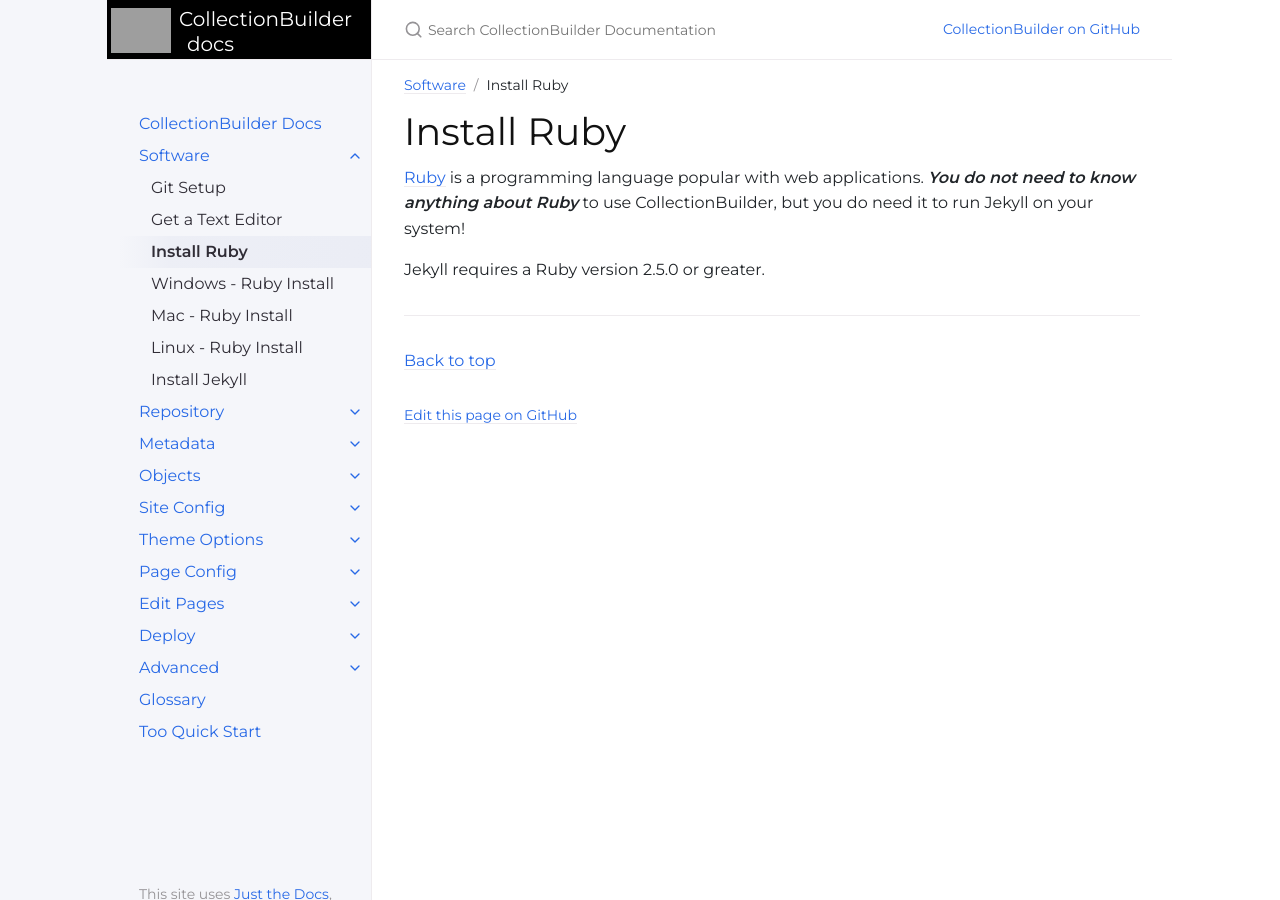
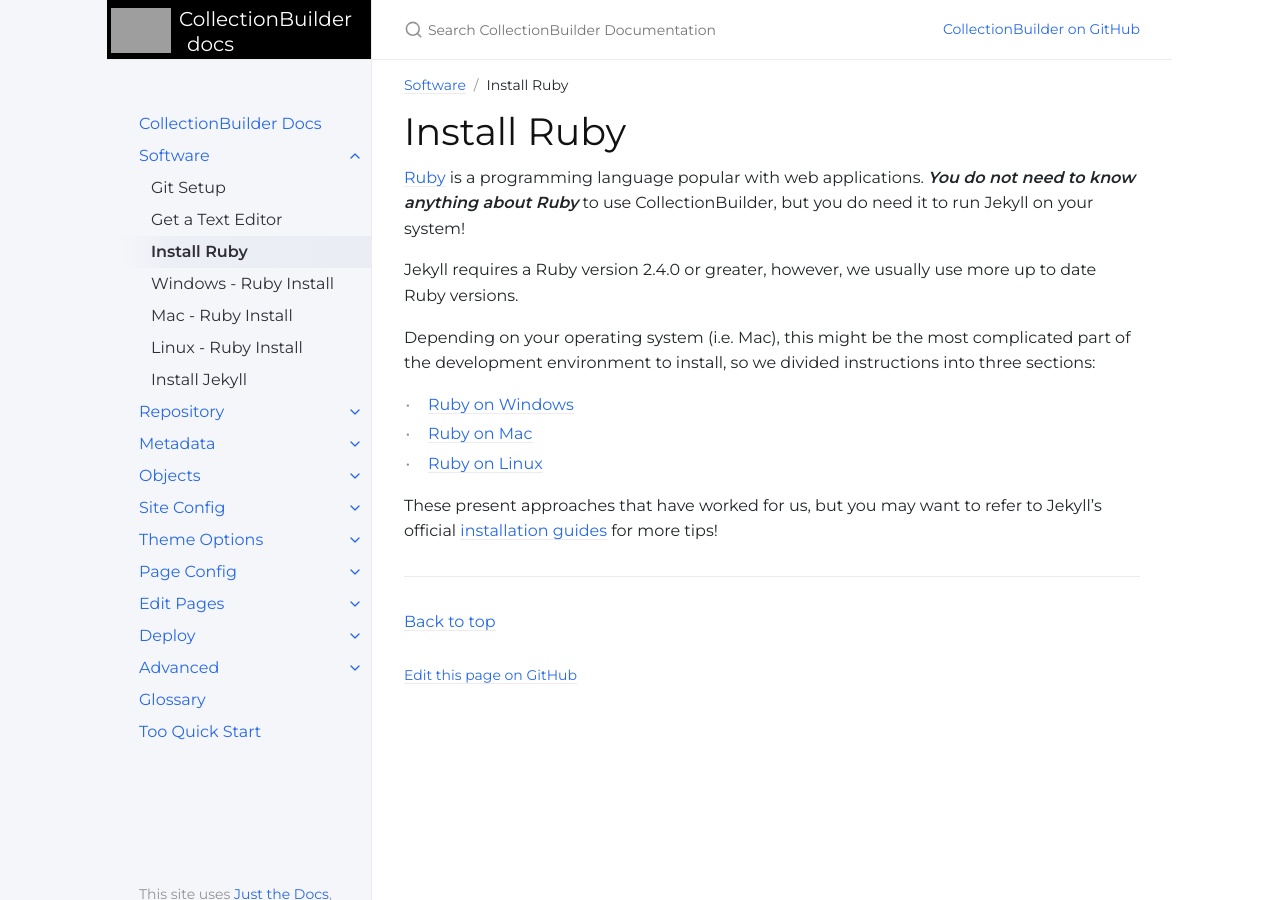
Before and after one commit to CollectionBuilder/cb-docs, a Jekyll site: the page built from docs/software/ruby.md, in a window 1280 px wide. Built offline with Jekyll 4.4.1, drawn with Linux system fonts in a browser that asks for light colours.

Commit message:
tweak ruby install page

```diff
--- a/docs/software/ruby.md
+++ b/docs/software/ruby.md
@@ -9,4 +9,12 @@ nav_order: 3
 [Ruby](https://www.ruby-lang.org/en/){:target="_blank" rel="noopener"} is a programming language popular with web applications.
 **_You do not need to know anything about Ruby_** to use CollectionBuilder, but you do need it to run Jekyll on your system!
 
-Jekyll requires a Ruby version 2.5.0 or greater.
+Jekyll requires a Ruby version 2.4.0 or greater, however, we usually use more up to date Ruby versions.
+
+Depending on your operating system (i.e. Mac), this might be the most complicated part of the development environment to install, so we divided instructions into three sections:
+
+- [Ruby on Windows]({{ '/docs/software/ruby_windows/' | relative_url }})
+- [Ruby on Mac]({{ '/docs/software/ruby_mac/' | relative_url }})
+- [Ruby on Linux]({{ '/docs/software/ruby_linux/' | relative_url }})
+
+These present approaches that have worked for us, but you may want to refer to Jekyll's official [installation guides](https://jekyllrb.com/docs/installation/) for more tips!
```
